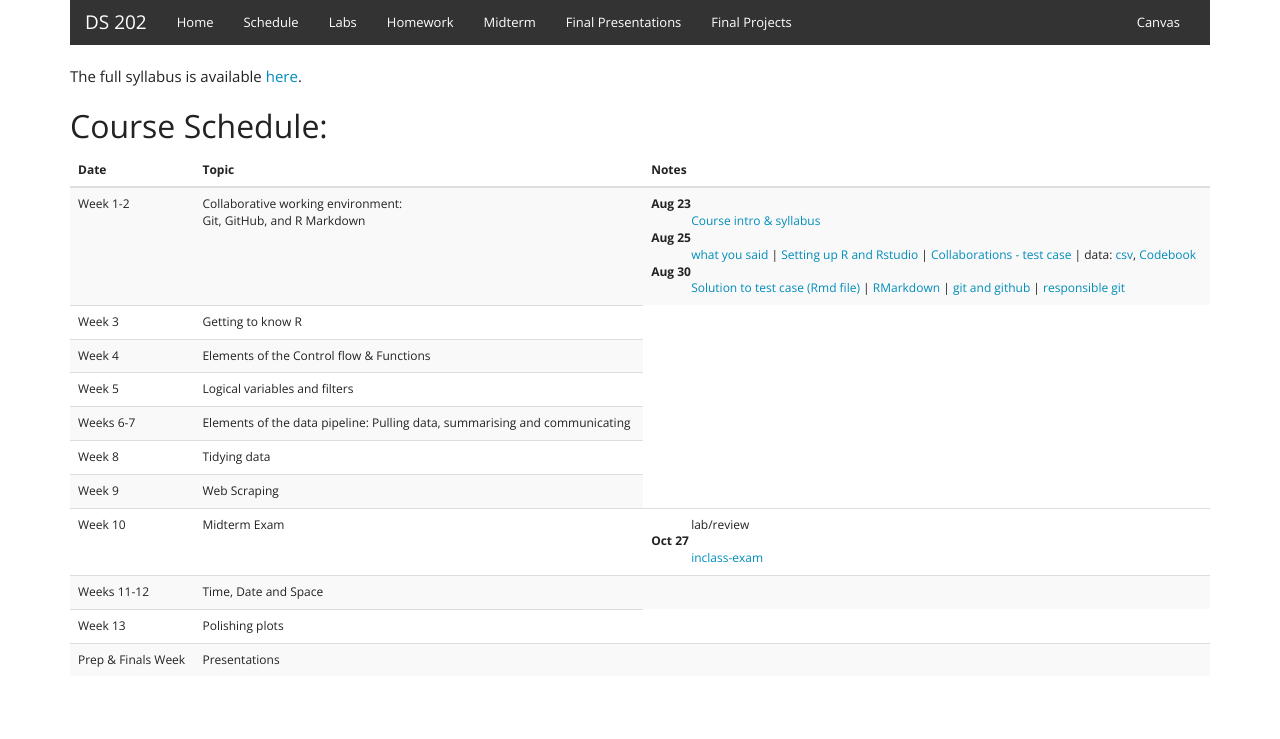
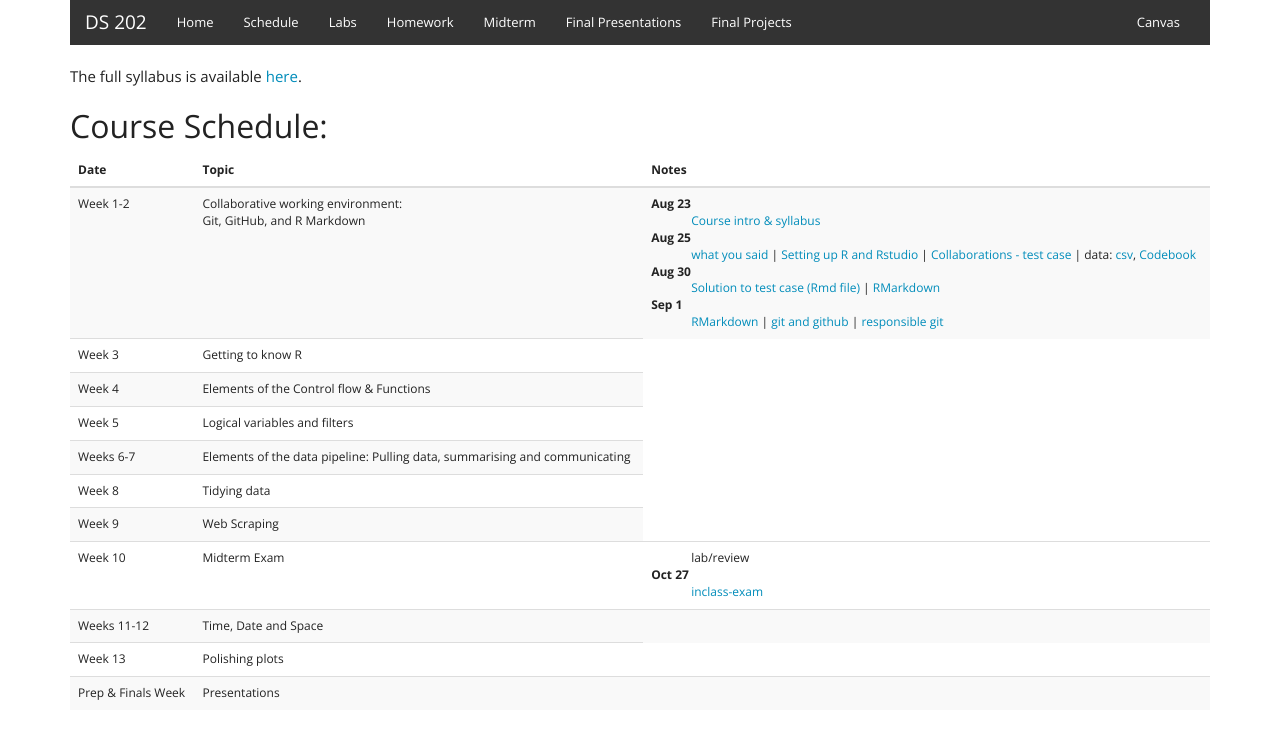
Before and after one commit to DS202-at-ISU/DS202-at-ISU.github.io, a Jekyll site: the page built from schedule.html, in a window 1280 px wide. Shown: the top 739 px of the page. Built offline with Jekyll 4.4.1, drawn with Linux system fonts in a browser that asks for light colours.

Commit message:
links for Sep 1

```diff
--- a/schedule.html
+++ b/schedule.html
@@ -32,7 +32,12 @@
       <dt>Aug 30</dt>
 
           <dd>
-<a href="../materials/01_collaborative-environment/02_test-case-solution.html" target=_blank>Solution to test case</a> <a href="../materials/01_collaborative-environment/test-case-solution.Rmd" target=_blank>(Rmd file)</a> | <a href="../materials/01_collaborative-environment/03_rmarkdown.html" target=_blank>RMarkdown</a>  | <a href="../materials/01_collaborative-environment/04_git.html" target=_blank>git and github</a> | <a href="../materials/01_collaborative-environment/05_responsible_git.html" target=_blank>responsible git</a>
+<a href="../materials/01_collaborative-environment/02_test-case-solution.html" target=_blank>Solution to test case</a> <a href="../materials/01_collaborative-environment/test-case-solution.Rmd" target=_blank>(Rmd file)</a> | <a href="../materials/01_collaborative-environment/03_rmarkdown.html" target=_blank>RMarkdown</a>
+          </dd>
+          <dt>Sep 1</dt>
+
+          <dd>
+ <a href="../materials/01_collaborative-environment/03_rmarkdown.html" target=_blank>RMarkdown</a>  | <a href="../materials/01_collaborative-environment/04_git.html" target=_blank>git and github</a> | <a href="../materials/01_collaborative-environment/05_responsible_git.html" target=_blank>responsible git</a>
           </dd>
       <!--    <dt>Jan 18</dt>
 
```
